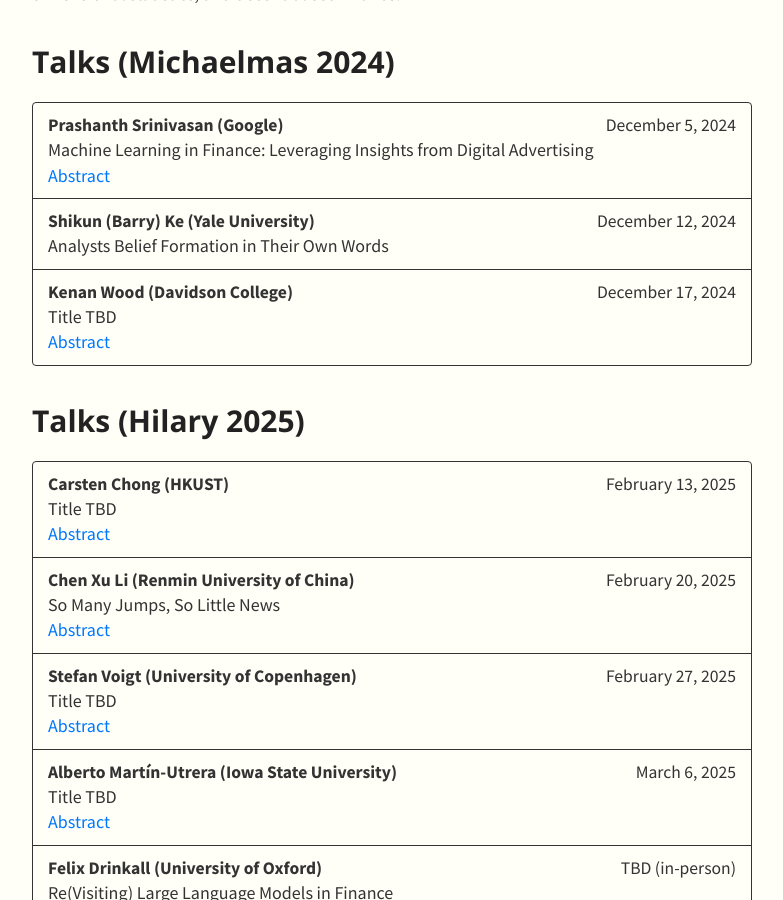
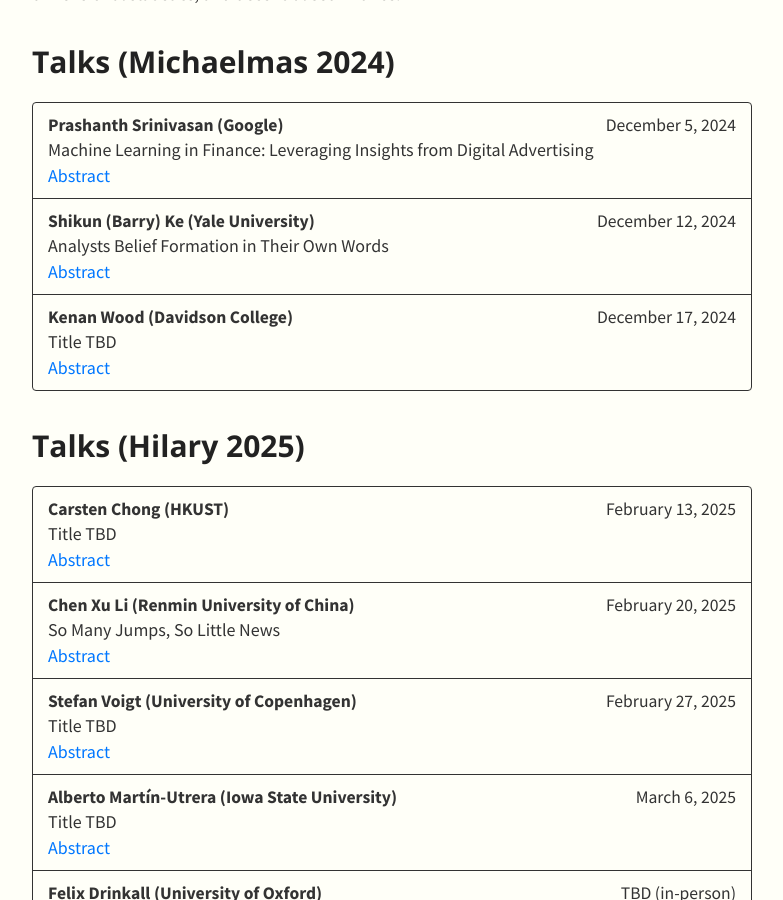
Before and after one commit to SML-Fin/SML-Fin.github.io, a Jekyll site: the page built from index.md, in a window 1280 px wide and 900 px high, scrolled down 473 px. Shown: the whole window, without its empty margins (248-1031 px from the left). Built offline with Jekyll 4.4.1, drawn with Linux system fonts in a browser that asks for light colours; nearby versions of some CDN libraries; our own code applies the rules of GitHub Pages for plain Markdown files.

Commit message:
Update talks.yml

```diff
--- a/_data/talks.yml
+++ b/_data/talks.yml
@@ -7,7 +7,7 @@
     - speaker: Shikun (Barry) Ke (Yale University)
       date: December 12, 2024
       title: Analysts Belief Formation in Their Own Words
-      abstract:
+      abstract: I study the formation of analysts' subjective belief about stock earnings using analysts' own written text from over 1.2 million equity research reports. Text in analyst reports strongly predicts analysts' forecast errors. Using a Large Language Model, I differentiate between factual and subjective content in analyst reports and distill them into interpretable components of a firm's fundamentals. I document four novel findings regarding analysts' subjective beliefs. First, I show that analysts pay pro-cyclical attention to earnings growth information and counter-cyclical attention to financial distress information. They also reduce attention to profitability information when making long-term forecasts. Second, I find evidence that analysts under-react to information about firm's revenue, earnings and margin in their short-term earnings forecasts. Third, I uncover patterns in analysts' reasoning when forming their subjective outlooks and identify meaningful misalignment with the ex-post realizations in firm's fundamentals. Finally, I find that both asymmetric information and differences in subjective outlooks contribute to disagreement in earnings forecasts. Together, these results offer new insights into the formation of subjective beliefs about stock earnings in reality.
     - speaker: Kenan Wood (Davidson College)
       date: December 17, 2024
       title: Title TBD
```
